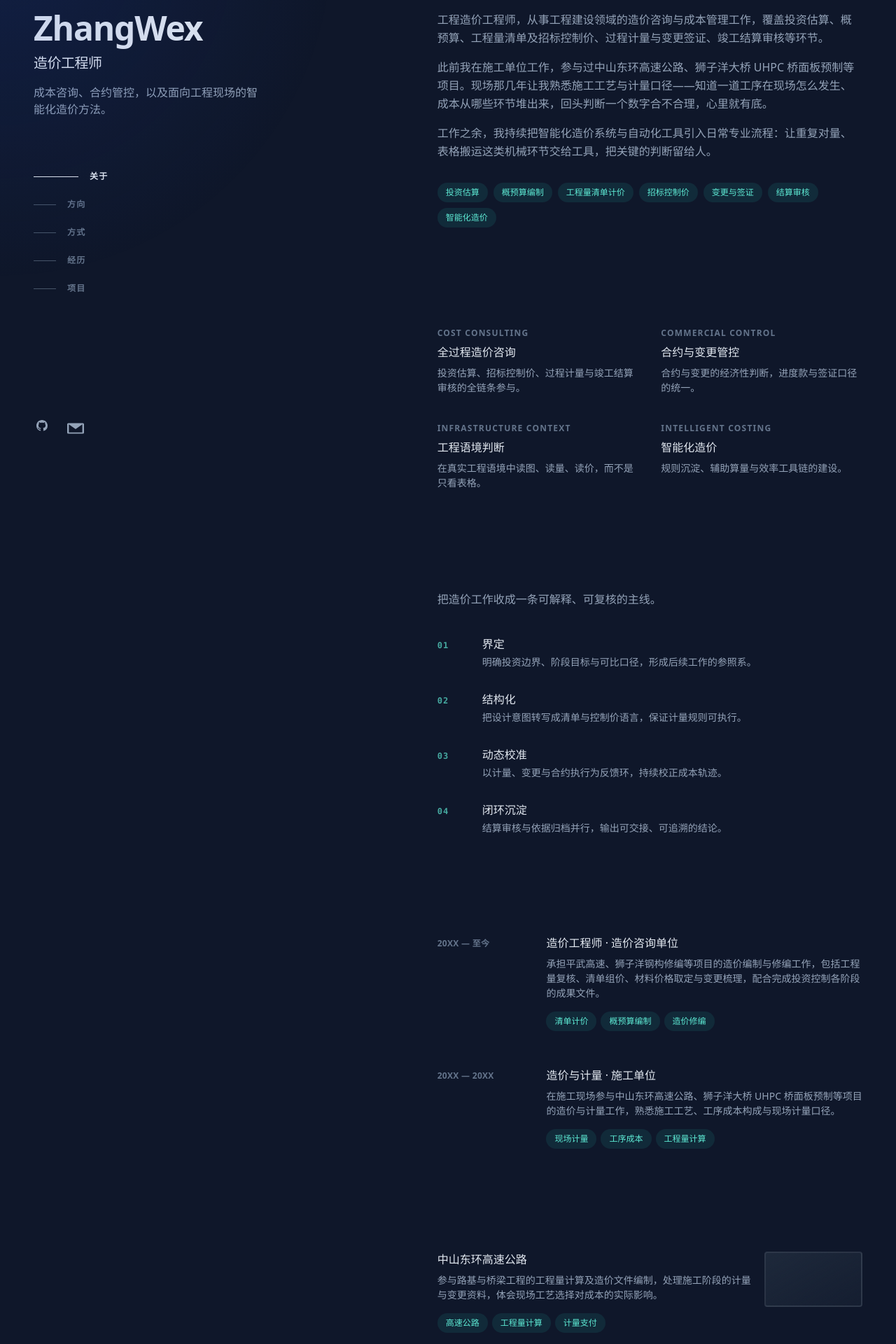
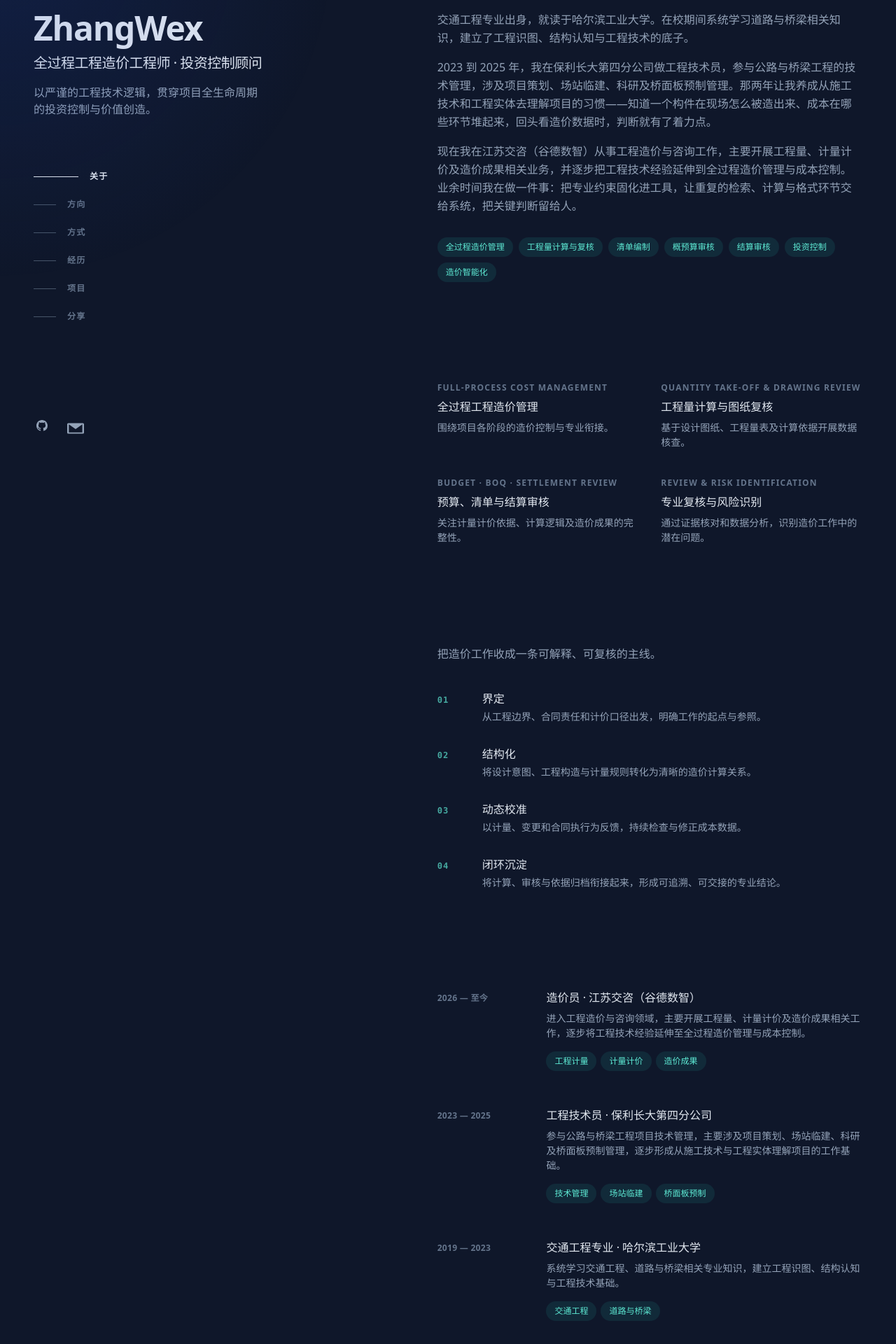
Before and after one commit to Zhangwier/zhangwier.github.io, a Next.js app: page / in a window 1280 px wide. Shown: the part 80-2000 px from the top of the page at 70% size. Built offline with nearby package versions, Linux system fonts and the light colour scheme.

Commit message:
Fill in real profile content; add sharing section (CostRAG)

```diff
--- a/components/SectionKit.tsx
+++ b/components/SectionKit.tsx
@@ -75,3 +75,22 @@ export function ResumeLink() {
     </a>
   );
 }
+
+/** 外链箭头，悬停时向右上位移。 */
+export function ExternalIcon() {
+  return (
+    <svg
+      xmlns="http://www.w3.org/2000/svg"
+      viewBox="0 0 20 20"
+      fill="currentColor"
+      aria-hidden="true"
+      className="ml-1 inline-block h-4 w-4 shrink-0 transition-transform motion-reduce:transition-none group-hover/link:-translate-y-1 group-hover/link:translate-x-1 group-focus-visible/link:-translate-y-1 group-focus-visible/link:translate-x-1"
+    >
+      <path
+        fillRule="evenodd"
+        d="M5.22 14.78a.75.75 0 0 0 1.06 0l7.22-7.22v5.69a.75.75 0 0 0 1.5 0v-7.5a.75.75 0 0 0-.75-.75h-7.5a.75.75 0 0 0 0 1.5h5.69l-7.22 7.22a.75.75 0 0 0 0 1.06z"
+        clipRule="evenodd"
+      />
+    </svg>
+  );
+}
--- a/components/sections/Projects.tsx
+++ b/components/sections/Projects.tsx
@@ -1,21 +1,5 @@
 import { projects } from '@/data/profile';
-import SectionHeading, { HoverCard, TagList, sectionClass } from '@/components/SectionKit';
-
-const ExternalIcon = () => (
-  <svg
-    xmlns="http://www.w3.org/2000/svg"
-    viewBox="0 0 20 20"
-    fill="currentColor"
-    aria-hidden="true"
-    className="ml-1 inline-block h-4 w-4 shrink-0 transition-transform motion-reduce:transition-none group-hover/link:-translate-y-1 group-hover/link:translate-x-1 group-focus-visible/link:-translate-y-1 group-focus-visible/link:translate-x-1"
-  >
-    <path
-      fillRule="evenodd"
-      d="M5.22 14.78a.75.75 0 0 0 1.06 0l7.22-7.22v5.69a.75.75 0 0 0 1.5 0v-7.5a.75.75 0 0 0-.75-.75h-7.5a.75.75 0 0 0 0 1.5h5.69l-7.22 7.22a.75.75 0 0 0 0 1.06z"
-      clipRule="evenodd"
-    />
-  </svg>
-);
+import SectionHeading, { ExternalIcon, HoverCard, TagList, sectionClass } from '@/components/SectionKit';
 
 export default function Projects() {
   return (
--- a/components/sections/Writing.tsx
+++ b/components/sections/Writing.tsx
@@ -1,64 +1,51 @@
 import { writing } from '@/data/profile';
-import SectionHeading, { HoverCard, sectionClass } from '@/components/SectionKit';
+import SectionHeading, { ExternalIcon, HoverCard, TagList, sectionClass } from '@/components/SectionKit';
 
 export default function Writing() {
   if (writing.length === 0) return null;
 
   return (
-    <section id="writing" className={sectionClass} aria-label="文章">
-      <SectionHeading>文章</SectionHeading>
+    <section id="writing" className={sectionClass} aria-label="分享">
+      <SectionHeading>分享</SectionHeading>
 
       <ul className="group/list">
         {writing.map(item => (
-          <li key={item.href} className="mb-8">
+          <li key={item.title} className="mb-12">
             <HoverCard>
-              <div className="z-10 sm:order-2 sm:col-span-2">
-                {item.image ? (
-                  // eslint-disable-next-line @next/next/no-img-element
-                  <img
-                    src={item.image}
-                    alt={item.imageAlt ?? item.title}
-                    loading="lazy"
-                    className="rounded border-2 border-slate-200/10 transition motion-reduce:transition-none group-hover:border-slate-200/30"
-                  />
-                ) : (
-                  <div
-                    aria-hidden="true"
-                    className="aspect-video rounded border-2 border-slate-200/10 bg-gradient-to-br from-slate-800 to-slate-800/40 transition motion-reduce:transition-none group-hover:border-slate-200/30"
-                  />
-                )}
-              </div>
+              {/* 文字跨满整行：分享内容以长文为主，不放缩略图 */}
+              <div className="z-10 sm:col-span-8">
+                <p className="text-xs font-semibold uppercase tracking-widest text-slate-500">
+                  {item.year}
+                  {item.subtitle ? ` · ${item.subtitle}` : ''}
+                </p>
 
-              <div className="z-10 sm:col-span-6">
-                <p className="text-xs font-semibold uppercase tracking-wide text-slate-500">
-                  {item.year}
-                </p>
-                <h3 className="mt-1 font-medium leading-snug text-slate-200">
+                <h3 className="mt-2 font-medium leading-snug text-slate-200">
+                  {item.href ? (
                     <a
                       href={item.href}
                       target="_blank"
                       rel="noreferrer noopener"
                       className="group/link inline-flex items-baseline text-base font-medium leading-tight text-slate-200 transition-colors hover:text-teal-300 focus-visible:text-teal-300"
                     >
-                    <span className="absolute -inset-x-4 -inset-y-2.5 hidden rounded md:-inset-x-6 md:-inset-y-4 lg:block" />
                       <span>
                         {item.title}
-                      <svg
-                        xmlns="http://www.w3.org/2000/svg"
-                        viewBox="0 0 20 20"
-                        fill="currentColor"
-                        aria-hidden="true"
-                        className="ml-1 inline-block h-4 w-4 shrink-0 transition-transform motion-reduce:transition-none group-hover/link:-translate-y-1 group-hover/link:translate-x-1"
-                      >
-                        <path
-                          fillRule="evenodd"
-                          d="M5.22 14.78a.75.75 0 0 0 1.06 0l7.22-7.22v5.69a.75.75 0 0 0 1.5 0v-7.5a.75.75 0 0 0-.75-.75h-7.5a.75.75 0 0 0 0 1.5h5.69l-7.22 7.22a.75.75 0 0 0 0 1.06z"
-                          clipRule="evenodd"
-                        />
-                      </svg>
+                        <ExternalIcon />
                       </span>
                     </a>
+                  ) : (
+                    <span className="inline-flex items-baseline text-base font-medium leading-tight text-slate-200">
+                      {item.title}
+                    </span>
+                  )}
                 </h3>
+
+                {item.summary?.map((paragraph, index) => (
+                  <p key={index} className="mt-3 text-sm leading-normal">
+                    {paragraph}
+                  </p>
+                ))}
+
+                {item.tags && <TagList tags={item.tags} />}
               </div>
             </HoverCard>
           </li>
--- a/data/profile.ts
+++ b/data/profile.ts
@@ -1,6 +1,6 @@
 /**
  * 站点全部文案与链接都在这个文件里改，不需要碰组件。
- * 标注「待填」的地方是占位；数组留空则对应区块与导航项自动隐藏。
+ * 数组留空则对应区块与导航项自动隐藏。
  */
 
 export type SocialLink = {
@@ -11,7 +11,7 @@ export type SocialLink = {
 
 export type FocusItem = {
   title: string;
-  subtitle: string;
+  subtitle?: string;
   description: string;
 };
 
@@ -43,44 +43,47 @@ export type ProjectItem = {
 export type WritingItem = {
   year: string;
   title: string;
-  href: string;
+  subtitle?: string;
+  href?: string;
+  summary?: string[];
+  tags?: string[];
   image?: string;
   imageAlt?: string;
 };
 
 export const profile = {
   name: 'ZhangWex',
-  title: '造价工程师',
-  tagline: '成本咨询、合约管控，以及面向工程现场的智能化造价方法。',
+  title: '全过程工程造价工程师 · 投资控制顾问',
+  tagline: '以严谨的工程技术逻辑，贯穿项目全生命周期的投资控制与价值创造。',
   email: 'zhangwex@outlook.com',
 
   about: [
-    '工程造价工程师，从事工程建设领域的造价咨询与成本管理工作，覆盖投资估算、概预算、工程量清单及招标控制价、过程计量与变更签证、竣工结算审核等环节。',
-    '此前我在施工单位工作，参与过中山东环高速公路、狮子洋大桥 UHPC 桥面板预制等项目。现场那几年让我熟悉施工工艺与计量口径——知道一道工序在现场怎么发生、成本从哪些环节堆出来，回头判断一个数字合不合理，心里就有底。',
-    '工作之余，我持续把智能化造价系统与自动化工具引入日常专业流程：让重复对量、表格搬运这类机械环节交给工具，把关键的判断留给人。',
+    '交通工程专业出身，就读于哈尔滨工业大学。在校期间系统学习道路与桥梁相关知识，建立了工程识图、结构认知与工程技术的底子。',
+    '2023 到 2025 年，我在保利长大第四分公司做工程技术员，参与公路与桥梁工程的技术管理，涉及项目策划、场站临建、科研及桥面板预制管理。那两年让我养成从施工技术和工程实体去理解项目的习惯——知道一个构件在现场怎么被造出来、成本在哪些环节堆起来，回头看造价数据时，判断就有了着力点。',
+    '现在我在江苏交咨（谷德数智）从事工程造价与咨询工作，主要开展工程量、计量计价及造价成果相关业务，并逐步把工程技术经验延伸到全过程造价管理与成本控制。业余时间我在做一件事：把专业约束固化进工具，让重复的检索、计算与格式环节交给系统，把关键判断留给人。',
   ],
 
   // 「方向」区块：四条并列的专业定位。
   focus: [
     {
-      title: '全过程造价咨询',
-      subtitle: 'Cost Consulting',
-      description: '投资估算、招标控制价、过程计量与竣工结算审核的全链条参与。',
+      title: '全过程工程造价管理',
+      subtitle: 'Full-Process Cost Management',
+      description: '围绕项目各阶段的造价控制与专业衔接。',
     },
     {
-      title: '合约与变更管控',
-      subtitle: 'Commercial Control',
-      description: '合约与变更的经济性判断，进度款与签证口径的统一。',
+      title: '工程量计算与图纸复核',
+      subtitle: 'Quantity Take-Off & Drawing Review',
+      description: '基于设计图纸、工程量表及计算依据开展数据核查。',
     },
     {
-      title: '工程语境判断',
-      subtitle: 'Infrastructure Context',
-      description: '在真实工程语境中读图、读量、读价，而不是只看表格。',
+      title: '预算、清单与结算审核',
+      subtitle: 'Budget · BOQ · Settlement Review',
+      description: '关注计量计价依据、计算逻辑及造价成果的完整性。',
     },
     {
-      title: '智能化造价',
-      subtitle: 'Intelligent Costing',
-      description: '规则沉淀、辅助算量与效率工具链的建设。',
+      title: '专业复核与风险识别',
+      subtitle: 'Review & Risk Identification',
+      description: '通过证据核对和数据分析，识别造价工作中的潜在问题。',
     },
   ] satisfies FocusItem[],
 
@@ -89,33 +92,33 @@ export const profile = {
     {
       step: '01',
       title: '界定',
-      description: '明确投资边界、阶段目标与可比口径，形成后续工作的参照系。',
+      description: '从工程边界、合同责任和计价口径出发，明确工作的起点与参照。',
     },
     {
       step: '02',
       title: '结构化',
-      description: '把设计意图转写成清单与控制价语言，保证计量规则可执行。',
+      description: '将设计意图、工程构造与计量规则转化为清晰的造价计算关系。',
     },
     {
       step: '03',
       title: '动态校准',
-      description: '以计量、变更与合约执行为反馈环，持续校正成本轨迹。',
+      description: '以计量、变更和合同执行为反馈，持续检查与修正成本数据。',
     },
     {
       step: '04',
       title: '闭环沉淀',
-      description: '结算审核与依据归档并行，输出可交接、可追溯的结论。',
+      description: '将计算、审核与依据归档衔接起来，形成可追溯、可交接的专业结论。',
     },
   ] satisfies MethodItem[],
 
   skills: [
-    '投资估算',
-    '概预算编制',
-    '工程量清单计价',
-    '招标控制价',
-    '变更与签证',
+    '全过程造价管理',
+    '工程量计算与复核',
+    '清单编制',
+    '概预算审核',
     '结算审核',
-    '智能化造价',
+    '投资控制',
+    '造价智能化',
   ],
 
   social: [
@@ -129,52 +132,83 @@ export const profile = {
 
 export const experience: ExperienceItem[] = [
   {
-    range: '20XX — 至今', // 待填：起始年份
-    title: '造价工程师',
-    company: '造价咨询单位', // 待填：单位全称
+    range: '2026 — 至今',
+    title: '造价员',
+    company: '江苏交咨（谷德数智）',
     summary:
-      '承担平武高速、狮子洋钢构修编等项目的造价编制与修编工作，包括工程量复核、清单组价、材料价格取定与变更梳理，配合完成投资控制各阶段的成果文件。',
-    tags: ['清单计价', '概预算编制', '造价修编'],
+      '进入工程造价与咨询领域，主要开展工程量、计量计价及造价成果相关工作，逐步将工程技术经验延伸至全过程造价管理与成本控制。',
+    tags: ['工程计量', '计量计价', '造价成果'],
   },
   {
-    range: '20XX — 20XX', // 待填：起止年份
-    title: '造价与计量', // 待填：当时的岗位名称
-    company: '施工单位', // 待填：单位全称
+    range: '2023 — 2025',
+    title: '工程技术员',
+    company: '保利长大第四分公司',
     summary:
-      '在施工现场参与中山东环高速公路、狮子洋大桥 UHPC 桥面板预制等项目的造价与计量工作，熟悉施工工艺、工序成本构成与现场计量口径。',
-    tags: ['现场计量', '工序成本', '工程量计算'],
+      '参与公路与桥梁工程项目技术管理，主要涉及项目策划、场站临建、科研及桥面板预制管理，逐步形成从施工技术与工程实体理解项目的工作基础。',
+    tags: ['技术管理', '场站临建', '桥面板预制'],
+  },
+  {
+    range: '2019 — 2023',
+    title: '交通工程专业',
+    company: '哈尔滨工业大学',
+    summary:
+      '系统学习交通工程、道路与桥梁相关专业知识，建立工程识图、结构认知与工程技术基础。',
+    tags: ['交通工程', '道路与桥梁'],
   },
 ];
 
 export const projects: ProjectItem[] = [
   {
-    title: '中山东环高速公路',
+    title: '某高速公路概预算修编项目',
     summary:
-      '参与路基与桥梁工程的工程量计算及造价文件编制，处理施工阶段的计量与变更资料，体会现场工艺选择对成本的实际影响。',
-    tags: ['高速公路', '工程量计算', '计量支付'],
+      '参与高速公路概预算修编，围绕工程量、定额套用、材料价格及造价数据开展复核与分析，并参与造价成果审核。',
+    tags: ['概预算', '工程量', '定额计价', '造价审核'],
   },
   {
-    title: '狮子洋大桥 UHPC 桥面板预制',
+    title: '某跨海通道钢结构造价修编项目',
     summary:
-      '超高性能混凝土（UHPC）预制构件的造价工作：构件工程量计算、材料与配合比价格测算、预制场区的工序成本归集。',
-    tags: ['UHPC', '预制构件', '成本测算'],
+      '参与跨海通道钢结构工程造价工作，结合施工图及工程构造开展工程量复核、清单计价、材料价格及定额依据分析。',
+    tags: ['钢结构', '工程计量', '清单计价', '造价分析'],
   },
   {
-    title: '平武高速',
+    title: '某跨海通道防火专项造价项目',
     summary:
-      '在造价咨询单位参与平武高速项目的造价编制，围绕清单计价展开工程量复核、组价逻辑校验与阶段性成果整理。',
-    tags: ['清单计价', '概预算', '造价咨询'],
+      '参与防火专项工程造价工作，围绕工程内容、清单项目及计价依据进行核查，参与专项造价成果的整理与审核。',
+    tags: ['专项工程', '清单计价', '造价审核'],
   },
   {
-    title: '狮子洋钢构修编',
+    title: '某高速公路改扩建造价项目',
     summary:
-      '承担狮子洋项目钢结构部分的造价文件修编，核对钢结构工程量与计价依据，梳理设计变更对造价的传导关系。',
-    tags: ['钢结构', '造价修编', '变更梳理'],
+      '参与高速公路改扩建项目造价工作，开展工程量复核、清单编制与项目划分，并结合工程内容进行计价分析及造价文件调整。',
+    tags: ['改扩建', '工程计量', '清单编制', '造价修编'],
+  },
+  {
+    title: '某市政道路工程造价项目',
+    summary:
+      '参与市政道路人行道工程造价工作，根据设计图纸及工程内容开展工程量核查、清单计价及造价成果调整。',
+    tags: ['市政道路', '工程计量', '清单计价', '造价修编'],
+  },
+  {
+    title: '某高速公路征地审计项目',
+    summary:
+      '参与高速公路征地审计工作，围绕征地费用、相关资料及政策依据开展数据核对与资料审核，为审计成果提供基础支撑。',
+    tags: ['征地审计', '费用核查', '资料审核', '审计支撑'],
   },
 ];
 
-// 没有文章就留空数组，首页会自动隐藏「文章」区块与对应导航。
-export const writing: WritingItem[] = [];
+// 「分享」区块：技术文章或经验总结。留空数组则区块与导航项自动隐藏。
+export const writing: WritingItem[] = [
+  {
+    year: '2026',
+    title: '造价知识中枢（CostRAG）',
+    tags: ['RAG', '知识库', '造价智能化'],
+    summary: [
+      '工程造价任务的核心特征是确定性检索与精确执行，而非开放性推理，通用大模型在此类任务中普遍存在检索误差、计算失准、格式失控等问题。为此，提出一种框架无关的造价领域知识库构建方法，遵循「不训练模型、不构建底座，仅构建挂载点与约束」的设计原则。',
+      '系统采用四层架构：知识真源层（规范、方法与案例，附带来源锚点）、精确值层（定额与清单等结构化数据，支持脚本化查表）、任务书层（定义任务步骤与执行约束）、输出契约层（模板与 Schema 分离数据与格式，通过脚本完成填充）。核心设计包括：结构化数据独立于检索增强生成流程、公式统一由脚本生成以避免模型篡改、采用数据驱动布局替代传统表格控件、知识按需拆分并结构化入库。',
+      '本方法将专业知识结构化、执行流程文件化、输出格式契约化，不依赖模型能力迭代，而是通过约束固化专业经验，使重复性造价工作具备可复现性与可靠性。',
+    ],
+  },
+];
 
 // 导航项与页面区块一一对应；隐藏区块时记得同步删掉这里的条目。
 export const navLinks = [
@@ -183,4 +217,5 @@ export const navLinks = [
   { id: 'method', label: '方式' },
   { id: 'experience', label: '经历' },
   { id: 'projects', label: '项目' },
+  { id: 'writing', label: '分享' },
 ];
```
Also changed, not shown: 1 other file (tests, documents, lock files or other folders). Lines whose indentation alone changed are shown as unchanged.
